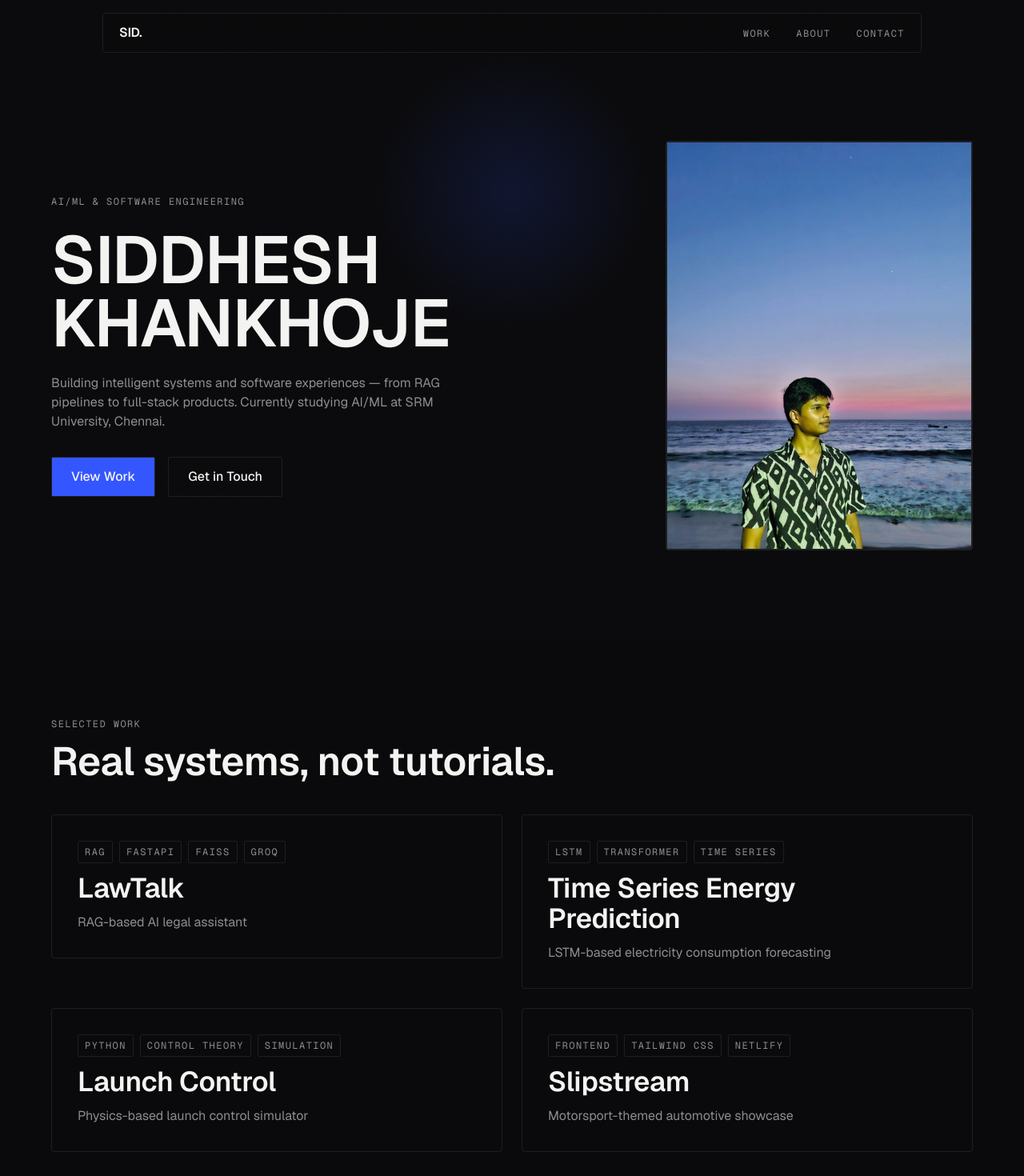
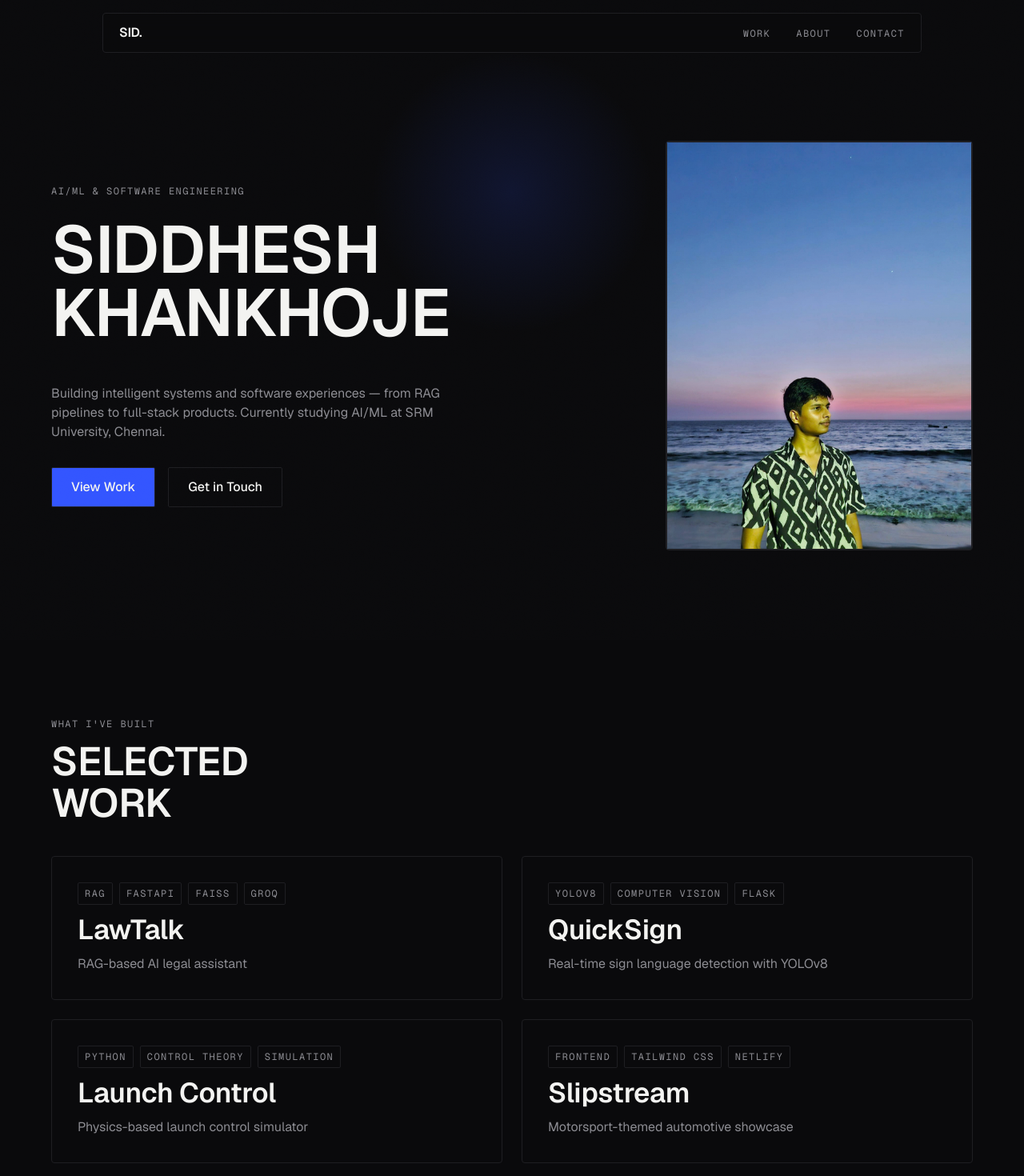
Before and after one commit to SiddheshK1704/Siddhesh_Portfolio, a Next.js app: page / in a window 1280 px wide. Shown: the top 1470 px of the page at 80% size. Built offline with nearby package versions, Linux system fonts and the light colour scheme.

Commit message:
Fixed a couple of issues, changed a project

```diff
--- a/src/components/hero/Hero.tsx
+++ b/src/components/hero/Hero.tsx
@@ -1,19 +1,69 @@
+"use client";
+
 import Image from "next/image";
+import { useRef } from "react";
+import { motion, useScroll, useTransform } from "motion/react";
 import { Reveal } from "@/components/ui/Reveal";
 import { CursorGlow } from "@/components/ui/CursorGlow";
 
 export function Hero() {
+  const heroRef = useRef<HTMLElement>(null);
+
+  // Tracks scroll progress across exactly ONE hero-height of
+  // scrolling: 0 when the hero's top hits the viewport top (i.e.
+  // the visitor has just started scrolling), 1 when the hero's
+  // bottom hits the viewport top (i.e. it has fully scrolled past).
+  // No pinning here — Hero stays normal-height, and Selected Work
+  // (right after it in the DOM) naturally scrolls up into view at
+  // the same time Hero is fading/shrinking above it. That overlap
+  // in timing is what reads as "cinematic handoff" rather than a
+  // hard cut from one section to the next.
+  const { scrollYProgress } = useScroll({
+    target: heroRef,
+    offset: ["start start", "end start"],
+  });
+
+  // The heading moves/scales MORE than the rest of the content —
+  // different rates for different elements is what creates the
+  // "typography compresses, spacing changes" layered feel the brief
+  // asks for, instead of everything moving as one flat block.
+  const headingY = useTransform(scrollYProgress, [0, 1], [0, -120]);
+  const headingScale = useTransform(scrollYProgress, [0, 1], [1, 0.85]);
+  const contentY = useTransform(scrollYProgress, [0, 1], [0, -60]);
+  const photoY = useTransform(scrollYProgress, [0, 1], [0, -40]);
+
+  // The whole hero fades out well before the scroll distance ends,
+  // so it's already gone by the time Selected Work has fully
+  // arrived — no moment where both look "half-there" and messy.
+  const heroOpacity = useTransform(scrollYProgress, [0, 0.7], [1, 0]);
+
+  // A thin accent line grows in partway through the scroll — the
+  // "subtle blue accent/line appears" cue from the brief, signaling
+  // the handoff is happening.
+  const lineWidth = useTransform(scrollYProgress, [0.15, 0.45], ["0%", "100%"]);
+
   return (
     <section
+      ref={heroRef}
       id="top"
       className="relative overflow-hidden min-h-screen flex flex-col lg:flex-row items-center gap-12 lg:gap-8 px-6 lg:px-16 pt-32 pb-16"
     >
-      {/* Subtle glow that follows the cursor around the hero,
-          replacing the earlier static blurred circle. */}
       <CursorGlow />
 
-      {/* Text column */}
-      <div className="relative flex flex-col gap-6 lg:w-3/5">
+      <motion.div
+        style={{ opacity: heroOpacity }}
+        className="relative flex flex-col lg:flex-row items-center gap-12 lg:gap-8 w-full"
+      >
+        {/* Text column — scroll-driven transform wraps the
+            one-time entrance (Reveal) animations underneath it.
+            These are two separate concerns on two separate motion
+            elements: the outer one reacts continuously to scroll
+            position; the inner Reveal components each play their
+            fade-up entrance exactly once, on first appearance. */}
+        <motion.div
+          style={{ y: headingY, scale: headingScale }}
+          className="relative flex flex-col gap-6 lg:w-3/5 origin-left"
+        >
           <Reveal>
             <p className="text-eyebrow">AI/ML &amp; Software Engineering</p>
           </Reveal>
@@ -26,6 +76,9 @@ export function Hero() {
             </h1>
           </Reveal>
 
+          <motion.div style={{ width: lineWidth }} className="h-[2px] bg-accent max-w-[120px]" />
+
+          <motion.div style={{ y: contentY }} className="flex flex-col gap-6">
             <Reveal delay={0.2}>
               <p className="text-body max-w-lg text-muted">
                 Building intelligent systems and software experiences — from RAG
@@ -50,10 +103,12 @@ export function Hero() {
                 </a>
               </div>
             </Reveal>
-      </div>
+          </motion.div>
+        </motion.div>
 
         {/* Photo column */}
-      <Reveal delay={0.15} className="relative lg:w-2/5 w-full flex justify-center lg:justify-end">
+        <motion.div style={{ y: photoY }} className="relative lg:w-2/5 w-full flex justify-center lg:justify-end">
+          <Reveal delay={0.15} className="w-full max-w-sm">
             <div className="relative w-full max-w-sm aspect-[3/4] border border-border rounded-[var(--radius-md)] overflow-hidden">
               <Image
                 src="/images/sid.jpg"
@@ -63,12 +118,12 @@ export function Hero() {
                 sizes="(min-width: 1024px) 384px, 90vw"
                 className="object-cover object-[50%_30%]"
               />
-          {/* Subtle blue-tinted overlay ties the photo into the
-              black/white/blue system without hiding the real photo. */}
               <div className="absolute inset-0 bg-accent/10 mix-blend-multiply pointer-events-none" />
               <div className="absolute inset-0 ring-1 ring-inset ring-border pointer-events-none" />
             </div>
           </Reveal>
+        </motion.div>
+      </motion.div>
     </section>
   );
 }
--- a/src/components/projects/SelectedWork.tsx
+++ b/src/components/projects/SelectedWork.tsx
@@ -7,8 +7,12 @@ export function SelectedWork() {
     <section id="work" className="px-6 lg:px-16 py-24 flex flex-col gap-10">
       <Reveal>
         <div className="flex flex-col gap-3">
-          <p className="text-eyebrow">Selected Work</p>
-          <h2 className="text-h1">Real systems, not tutorials.</h2>
+          <p className="text-eyebrow">What I&apos;ve Built</p>
+          <h2 className="text-h1 leading-[0.95]">
+            SELECTED
+            <br />
+            WORK
+          </h2>
         </div>
       </Reveal>
 
--- a/src/data/projects.ts
+++ b/src/data/projects.ts
@@ -19,11 +19,11 @@ export type Project = {
 // project details change.
 //
 // Order matters here: the Project Depth Stack (Phase D) presents
-// projects in exactly this array order — LawTalk, Energy Prediction,
-// Launch Control, Slipstream, per the v2 spec. The old `featured`
-// flag from the v1 card-grid design is gone; the depth-shift
-// presentation gives every project equal full-screen treatment, so
-// there's no longer a "large vs compact" distinction to encode.
+// projects in exactly this array order — LawTalk, QuickSign,
+// Launch Control, Slipstream. The old `featured` flag from the v1
+// card-grid design is gone; the depth-shift presentation gives
+// every project equal full-screen treatment, so there's no longer
+// a "large vs compact" distinction to encode.
 export const projects: Project[] = [
   {
     slug: "lawtalk",
@@ -52,23 +52,23 @@ export const projects: Project[] = [
     githubUrl: "https://github.com/SiddheshK1704/LawTalk-AI_RAG_Chatbot",
   },
   {
-    slug: "energy-prediction",
-    title: "Time Series Energy Prediction",
-    tagline: "LSTM-based electricity consumption forecasting",
+    slug: "quicksign",
+    title: "QuickSign",
+    tagline: "Real-time sign language detection with YOLOv8",
     summary:
-      "A deep learning model that forecasts hourly electricity demand from a year of historical building energy data, comparing recurrent and transformer-based approaches.",
-    tags: ["LSTM", "Transformer", "Time Series"],
+      "A webcam-based web app that recognizes English sign-language alphabet gestures live, using a custom-trained YOLOv8 model served through Flask.",
+    tags: ["YOLOv8", "Computer Vision", "Flask"],
     problem:
-      "Predicting near-term electricity demand from historical usage patterns supports smart energy management and load forecasting.",
+      "Recognizing sign language gestures in real time from a webcam feed, without any specialized hardware, in a form accessible through a normal web browser.",
     approach:
-      "Frame the problem as sequence prediction: use the last 24 hours of consumption to forecast the next hour, training on a year of hourly building energy data covering electricity, HVAC, lighting and equipment usage.",
+      "Capture live webcam frames and run them through a YOLOv8 object-detection model trained specifically on hand-gesture images for each letter of the alphabet, streaming the detection results back to the browser as they happen.",
     architecture:
-      "Raw timestamps are cleaned and sorted chronologically, then converted into overlapping 24-hour input sequences. A univariate LSTM (50 units, feeding a dense output layer) is trained with the Adam optimizer and MSE loss, using early stopping to prevent overfitting. A separate Transformer-based model is implemented alongside it for comparison.",
+      "A Flask app serves the interface: a live video feed is streamed through a /video_feed route, frames are run through the trained YOLOv8 model to detect the current hand sign, and the predicted letter is exposed to the frontend through a /get_letter AJAX endpoint that the page polls continuously. A separate /learn page displays reference images for every letter of the alphabet.",
     outcome:
-      "A trained forecasting model evaluated with RMSE and MAE, plus a full exploratory data analysis pass (yearly, weekly and hourly consumption patterns) informing the modeling choices.",
-    tech: ["Python", "TensorFlow/Keras", "Pandas", "NumPy", "Scikit-Learn"],
+      "A working real-time, browser-based sign-language-to-text interface, along with a documented pipeline for retraining the detection model on new gesture data using Roboflow or LabelImg for annotation and Ultralytics' YOLOv8 training tools.",
+    tech: ["Python", "YOLOv8", "Ultralytics", "Flask", "OpenCV"],
     githubUrl:
-      "https://github.com/SiddheshK1704/Energy_Prediction_LSTM_Minor_Project",
+      "https://github.com/SiddheshK1704/QuickSign-Sign_language_Interpreter",
   },
   {
     slug: "launch-control",
```
Lines whose indentation alone changed are shown as unchanged.
